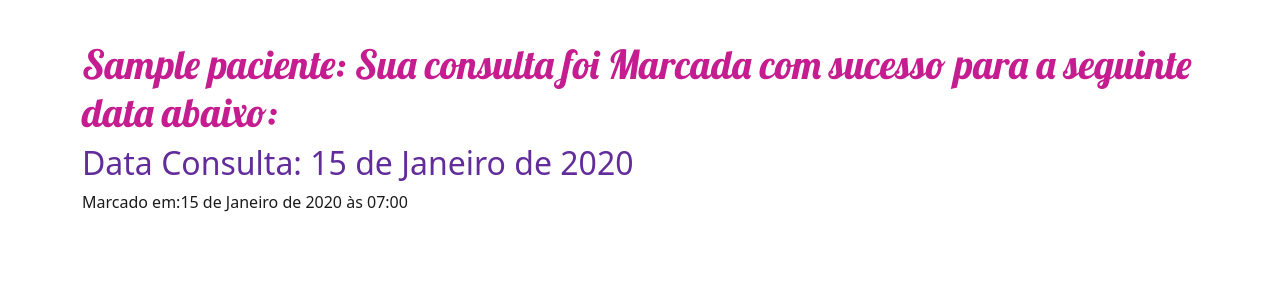
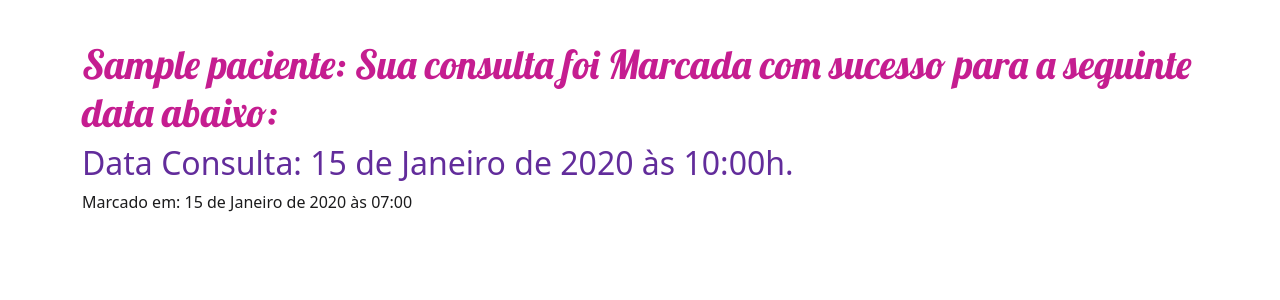
Before and after one commit to laisevdev/nutrition_clinic, a Django app: page /agendanutri/agendamentos/ in a window 1280 px wide. Shown: the part 107-407 px from the top of the page. Run offline with Django 5.2, Linux system fonts and the light colour scheme; tables that the repository leaves empty hold one stand-in row (values such as "Sample post"); some libraries are stand-ins or nearby versions.

Commit message:
[feat]: add horario_consulta ao template

```diff
--- a/agendanutri/templates/agendanutri/lista_consultas.html
+++ b/agendanutri/templates/agendanutri/lista_consultas.html
@@ -7,8 +7,8 @@
                 <h1>
                     {{consulta.id_paciente}}: Sua consulta foi Marcada com sucesso para a seguinte data abaixo:
                 </h1>
-                <h2>Data Consulta: {{ consulta.data_consulta }}</h2>
-                <p>Marcado em:{{ consulta.data_criacao }}</p>
+                <h2>Data Consulta: {{ consulta.data_consulta }} às {{ consulta.horario_consulta }}h.</h2>
+                <p>Marcado em: {{ consulta.data_criacao }}</p>
 
             </main>
         {% endfor %}
```
